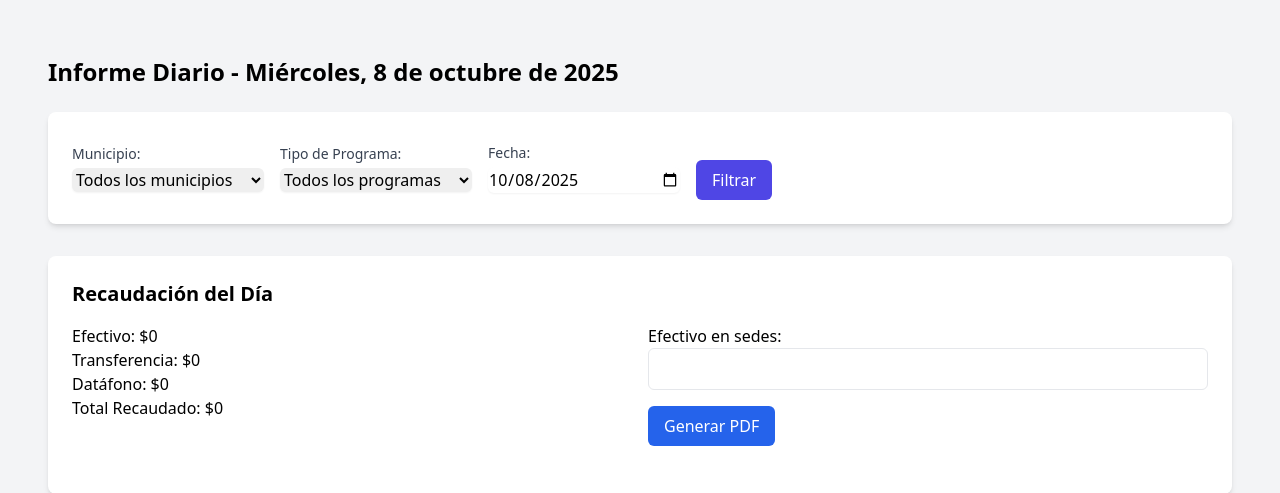
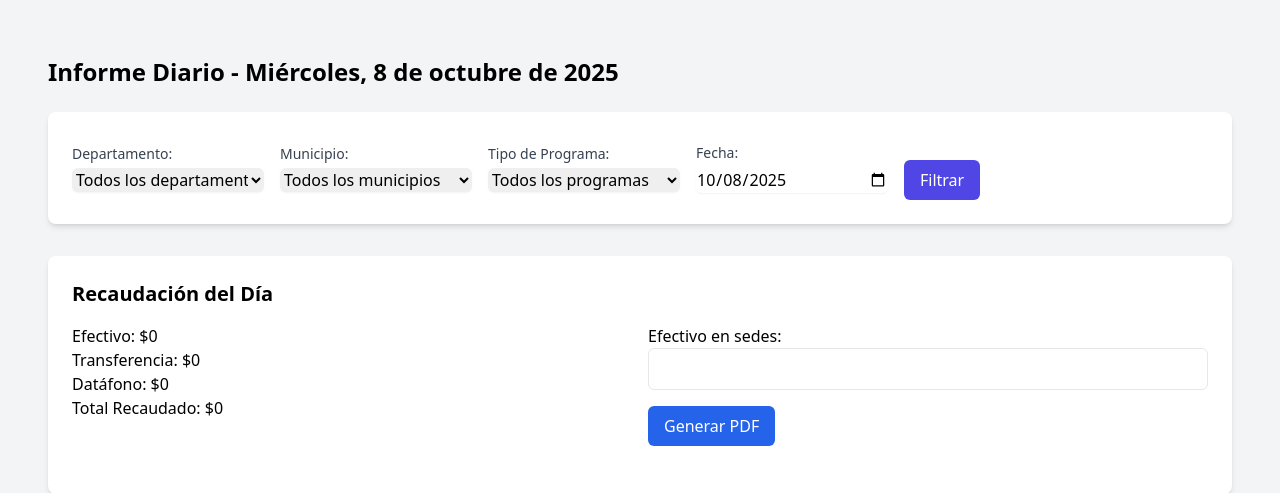
Before and after one commit to robertbarac/preicfes, a Django app: page /cartera/informe-diario/ in a window 1280 px wide. Shown: the part 64-557 px from the top of the page. Run offline with Django 5.2, Linux system fonts and the light colour scheme; the visitor is signed in with stand-in values (Sample User, id 1); data that the repository does not hold is empty; some libraries are stand-ins or nearby versions.

Commit message:
filtro departamento en informe diario y orden descente y ascendant para cuotas vencidas

```diff
--- a/cartera/templates/cartera/informe_diario.html
+++ b/cartera/templates/cartera/informe_diario.html
@@ -11,6 +11,18 @@
     <div class="bg-white shadow-md rounded-lg p-6 mb-8">
         <form method="get" class="flex flex-wrap items-center gap-4">
             {% if request.user.is_superuser %}
+            <div>
+                <label for="departamento" class="block text-sm font-medium text-gray-700">Departamento:</label>
+                <select name="departamento" id="departamento" class="mt-1 block w-full sm:w-48 rounded-md border-gray-300 shadow-sm">
+                    <option value="">Todos los departamentos</option>
+                    {% for departamento in departamentos %}
+                        <option value="{{ departamento.id }}" {% if departamento.id == departamento_seleccionado %}selected{% endif %}>{{ departamento.nombre }}</option>
+                    {% endfor %}
+                </select>
+            </div>
+            {% endif %}
+
+            {% if request.user.is_superuser or request.user.groups.all|length > 0 and 'CoordinadorDepartamental' in request.user.groups.all.0.name %}
             <div>
                 <label for="municipio" class="block text-sm font-medium text-gray-700">Municipio:</label>
                 <select name="municipio" id="municipio" class="mt-1 block w-full sm:w-48 rounded-md border-gray-300 shadow-sm">
--- a/cartera/views/acuerdo_pago.py
+++ b/cartera/views/acuerdo_pago.py
@@ -11,6 +11,10 @@ class AcuerdoPagoListView(LoginRequiredMixin, ListView):
     template_name = 'cartera/acuerdo_pago_list.html'
     context_object_name = 'acuerdos'
     paginate_by = 30
+
+    def test_func(self):
+        # Solo permitir acceso a superusers y secretarias de cartera
+        return self.request.user.is_superuser or self.request.user.groups.filter(name='SecretariaCartera').exists() or self.request.user.groups.filter(name='CoordinadorDepartamental').exists()
 
     def get_queryset(self):
         hoy = timezone.localtime(timezone.now()).date()
--- a/cartera/views/informe_diario.py
+++ b/cartera/views/informe_diario.py
@@ -7,12 +7,14 @@ from django.utils import timezone
 from django.utils.formats import date_format
 
 from cartera.models import Cuota
+from ubicaciones.models import Municipio, Departamento
+from academico.models import Alumno
 
 
 class InformeDiarioView(LoginRequiredMixin, UserPassesTestMixin, TemplateView):
     def test_func(self):
         # Solo permitir acceso a superusers y secretarias de cartera
-        return self.request.user.is_superuser or self.request.user.groups.filter(name='SecretariaCartera').exists()
+        return self.request.user.is_superuser or self.request.user.groups.filter(name='SecretariaCartera').exists() or self.request.user.groups.filter(name='CoordinadorDepartamental').exists()
     template_name = 'cartera/informe_diario.html'
 
     def get_context_data(self, **kwargs):
@@ -26,41 +28,75 @@ class InformeDiarioView(LoginRequiredMixin, UserPassesTestMixin, TemplateView):
 
         context['fecha_seleccionada'] = fecha_seleccionada.strftime('%Y-%m-%d')
 
+        # Obtener departamento seleccionado (solo para superusuarios)
+        departamento_id = self.request.GET.get('departamento')
+
         # Obtener municipio seleccionado
         municipio_id = self.request.GET.get('municipio')
-        if not self.request.user.is_superuser:
+
+        # Lógica de permisos y filtros
+        user = self.request.user
+        if user.is_superuser:
+            # Superusuarios pueden filtrar por departamento y municipio
+            pass  # departamento_id y municipio_id ya están definidos
+        elif user.groups.filter(name='CoordinadorDepartamental').exists():
+            # CoordinadorDepartamental solo ve datos de su departamento
+            if user.departamento:
+                departamento_id = user.departamento.id
+            else:
+                context['warning_message'] = 'No tienes un departamento asignado. Contacta al administrador.'
+                departamento_id = None
+            # Pueden filtrar por municipio dentro de su departamento
+        else:
+            # SecretariaCartera usa su municipio asignado
             try:
-                municipio_id = self.request.user.municipio.id
+                municipio_id = user.municipio.id
+                departamento_id = None  # No filtran por departamento
             except AttributeError:
-                # User has no assigned municipality, so they can't see any data.
                 municipio_id = None
                 context['warning_message'] = 'No tienes un municipio asignado. Contacta al administrador.'
 
         # Obtener tipo de programa seleccionado
         tipo_programa = self.request.GET.get('tipo_programa')
 
-        # Obtener lista de municipios para superuser
-        if self.request.user.is_superuser:
-            from ubicaciones.models import Municipio
-            context['municipios'] = Municipio.objects.all()
+        # Obtener listas para filtros según permisos
+        if user.is_superuser:
+            context['departamentos'] = Departamento.objects.all()
+            context['departamento_seleccionado'] = int(departamento_id) if departamento_id else None
+
+            # Municipios filtrados por departamento si se seleccionó uno
+            if departamento_id:
+                context['municipios'] = Municipio.objects.filter(departamento_id=departamento_id)
+            else:
+                context['municipios'] = Municipio.objects.all()
             context['municipio_seleccionado'] = int(municipio_id) if municipio_id else None
+        elif user.groups.filter(name='CoordinadorDepartamental').exists():
+            # Solo municipios de su departamento
+            if user.departamento:
+                context['municipios'] = Municipio.objects.filter(departamento=user.departamento)
+                context['municipio_seleccionado'] = int(municipio_id) if municipio_id else None
 
         # Obtener lista de tipos de programa para el filtro
-        from academico.models import Alumno
         context['tipos_programa'] = dict(Alumno.TIPO_PROGRAMA)
         context['tipo_programa_seleccionado'] = tipo_programa
 
         # Base queryset para cuotas
         cuotas_qs = Cuota.objects.all()
 
+        # Filtrar por departamento
+        if departamento_id:
+            cuotas_qs = cuotas_qs.filter(
+                deuda__alumno__grupo_actual__salon__sede__municipio__departamento_id=departamento_id
+            )
+
         # Filtrar por municipio
         if municipio_id:
             cuotas_qs = cuotas_qs.filter(
                 deuda__alumno__grupo_actual__salon__sede__municipio_id=municipio_id
             )
-        elif not self.request.user.is_superuser:
+        elif not user.is_superuser and not user.groups.filter(name='CoordinadorDepartamental').exists():
             cuotas_qs = cuotas_qs.filter(
-                deuda__alumno__grupo_actual__salon__sede__municipio=self.request.user.municipio
+                deuda__alumno__grupo_actual__salon__sede__municipio=user.municipio
             )
 
         # Filtrar por tipo de programa
@@ -125,14 +161,20 @@ class InformeDiarioView(LoginRequiredMixin, UserPassesTestMixin, TemplateView):
         # Obtener todas las cuotas sin filtrar por estado
         todas_cuotas_qs = Cuota.objects.all()
 
+        # Filtrar por departamento
+        if departamento_id:
+            todas_cuotas_qs = todas_cuotas_qs.filter(
+                deuda__alumno__grupo_actual__salon__sede__municipio__departamento_id=departamento_id
+            )
+
         # Filtrar por municipio
         if municipio_id:
             todas_cuotas_qs = todas_cuotas_qs.filter(
                 deuda__alumno__grupo_actual__salon__sede__municipio_id=municipio_id
             )
-        elif not self.request.user.is_superuser:
+        elif not user.is_superuser and not user.groups.filter(name='CoordinadorDepartamental').exists():
             todas_cuotas_qs = todas_cuotas_qs.filter(
-                deuda__alumno__grupo_actual__salon__sede__municipio=self.request.user.municipio
+                deuda__alumno__grupo_actual__salon__sede__municipio=user.municipio
             )
 
         # Filtrar por tipo de programa
@@ -147,20 +189,19 @@ class InformeDiarioView(LoginRequiredMixin, UserPassesTestMixin, TemplateView):
             fecha_creacion__date__lte=fecha_seleccionada
         )
 
+        if departamento_id:
+            deudas_qs = deudas_qs.filter(alumno__grupo_actual__salon__sede__municipio__departamento_id=departamento_id)
+
         if municipio_id:
             deudas_qs = deudas_qs.filter(alumno__grupo_actual__salon__sede__municipio_id=municipio_id)
-        elif not self.request.user.is_superuser:
-            deudas_qs = deudas_qs.filter(alumno__grupo_actual__salon__sede__municipio=self.request.user.municipio)
+        elif not user.is_superuser and not user.groups.filter(name='CoordinadorDepartamental').exists():
+            deudas_qs = deudas_qs.filter(alumno__grupo_actual__salon__sede__municipio=user.municipio)
 
         if tipo_programa:
             deudas_qs = deudas_qs.filter(alumno__tipo_programa=tipo_programa)
 
         # Valor total de cartera (suma de todos los montos de deudas filtradas)
         context['valor_cartera'] = deudas_qs.aggregate(Sum('valor_total'))['valor_total__sum'] or 0
-
-        # context['valor_cartera'] = todas_cuotas_qs.filter(
-        #     deuda__alumno__estado='activo'
-        # ).aggregate(Sum('monto'))['monto__sum'] or 0
 
         # Total cobrado hasta la fecha seleccionada
         context['cobrado'] = todas_cuotas_qs.filter(
```
Also changed, not shown: cartera/templates/cartera/cuotas_vencidas_list.html (+10 -5 lines), cartera/views/cuotas_vencidas_list.py (+11 -3 lines).
